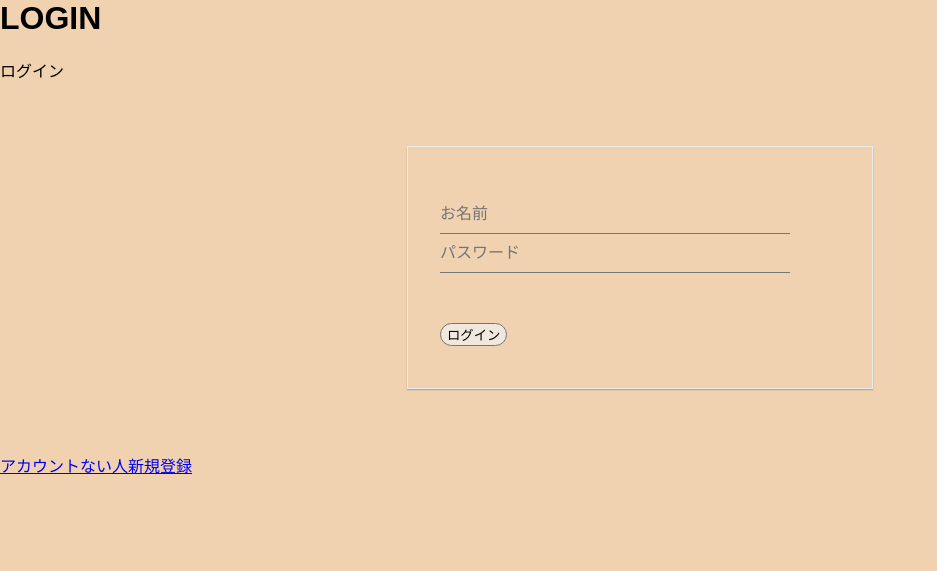
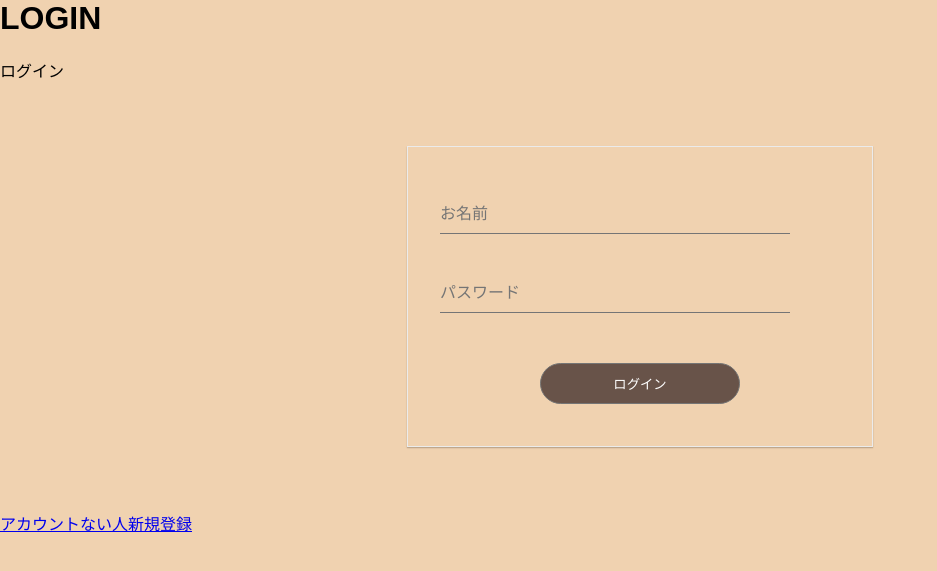
Before and after one commit to jdauver/kenzo_chat, a PHP site: page /login.php in a window 1280 px wide. Shown: the top 571 px of the page, without its empty margins (0-937 px from the left). Run offline with PHP 8.4, Linux system fonts and the light colour scheme; data that the repository does not hold is empty.

Commit message:
ログインとログインのスタイルチェンジ

```diff
--- a/kenzo/css/index.css
+++ b/kenzo/css/index.css
@@ -49,6 +49,7 @@ hgroup p{
     border: 1px solid #ebebeb;
     box-shadow: rgba(0,0,0,0.14902) 0px 1px 1px 0px,rgba(0,0,0,0.09804) 0px 1px 2px 0px;
     z-index: 0;
+    text-align: center;
 
 }
 
@@ -143,14 +144,16 @@ input:first-of-type{
     background: rgba(23, 149, 153, 0.288);
     transition: all 0.5s;
 }
-
-
 #submit{
+    width: 200px;
     margin: 50px auto 10px;
     border-radius: 30px;
     border: 1px solid #757575;
-    background: rgba(241, 241, 241, 0.712);
+    padding: 10px;
+    background: rgb(104, 83, 73);
+    color: #fff;
 }
+
 #submit:hover{
     cursor: pointer;
     background: rgba(23, 149, 153, 0.288);
--- a/kenzo/login.php
+++ b/kenzo/login.php
@@ -88,7 +88,7 @@ function yoyaku($evalue)
         </div>
         <div class="evalue">$evalue</div>
         <form id="form" action="$_SERVER[SCRIPT_NAME]" method="POST">
-            <input type="text" id="pass" name="name" required="required" placeholder="お名前">
+            <input type="text" id="name" name="name" required="required" placeholder="お名前">
             <input type="password" id="pass" name="pass" required="required" placeholder="パスワード">
 
             <input type="hidden" name="hidden">
```
